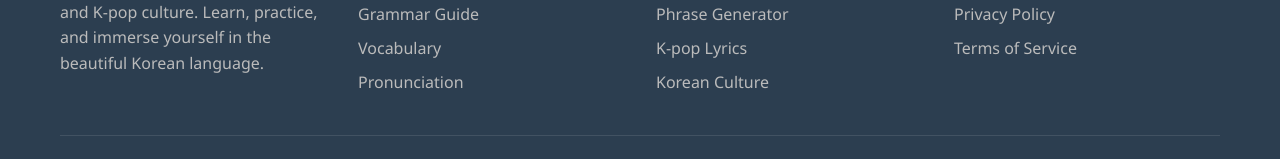
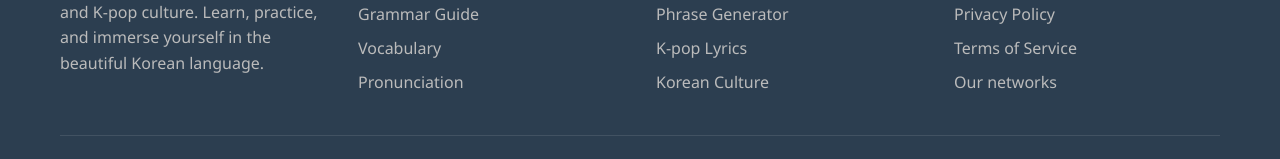
Before and after one commit to dojikim-7870/kstyle, a plain HTML site: page pages/pronunciation.html in a window 1280 px wide. Shown: the part 10601-10760 px from the top of the page. Drawn offline with Linux system fonts and the light colour scheme.

Commit message:
Update pronunciation.html

```diff
--- a/pages/pronunciation.html
+++ b/pages/pronunciation.html
@@ -746,6 +746,7 @@ height="0" width="0" style="display:none;visibility:hidden"></iframe></noscript>
                         <li><a href="contact.html">Contact Us</a></li>
                         <li><a href="privacy-policy.html">Privacy Policy</a></li>
                         <li><a href="terms-of-service.html">Terms of Service</a></li>
+                        <li><a href="https://utilcentral.com">Our networks</a></li>
                     </ul>
                 </div>
             </div>
```
